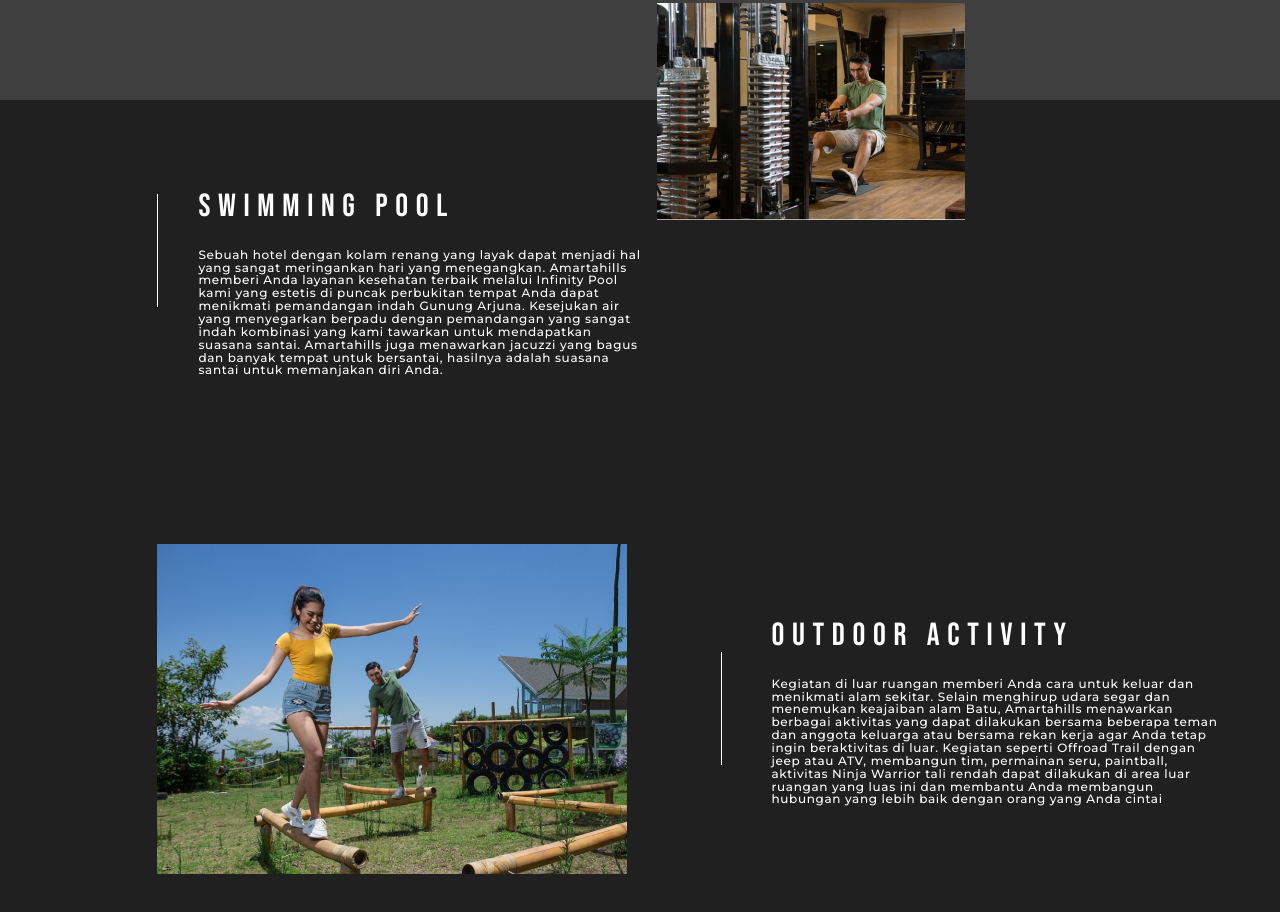
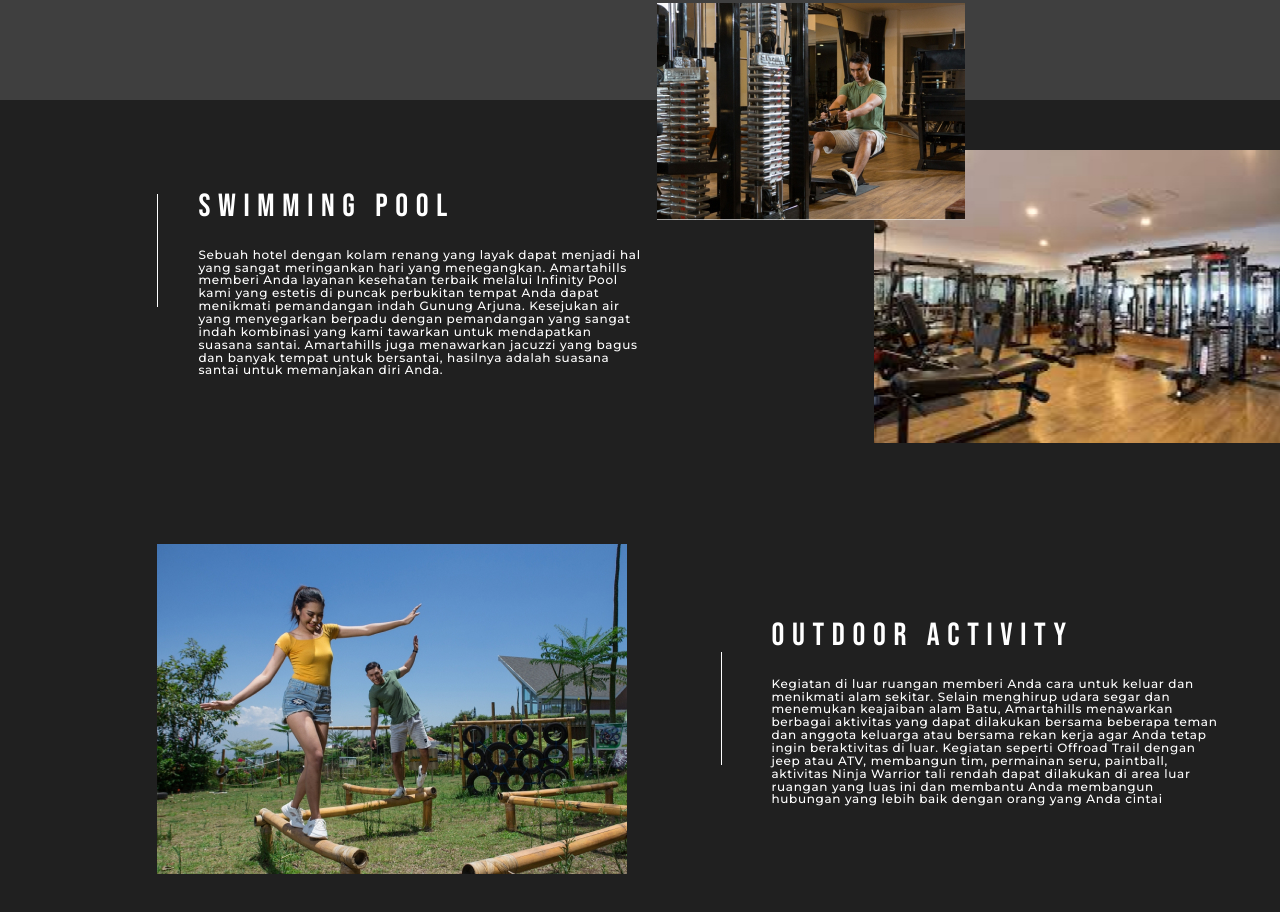
Before and after one commit to VietnamBoy13/AmartahillS-hotel, a plain HTML site: page index.html in a window 1280 px wide. Shown: the part 2339-3251 px from the top of the page. Drawn offline with Linux system fonts and the light colour scheme.

Commit message:
Update style.css

```diff
--- a/style.css
+++ b/style.css
@@ -298,7 +298,7 @@ main{
 .main-block-img-content__5{
     width: 440px;
     height: 293px;
-    background: url(../img/images\ \(2\)\ 1.jpg) center, no-repeat;
+    background: url(../img/bar.jpg) center, no-repeat;
     position: relative;
 }
 .main-img-content__5{
```
